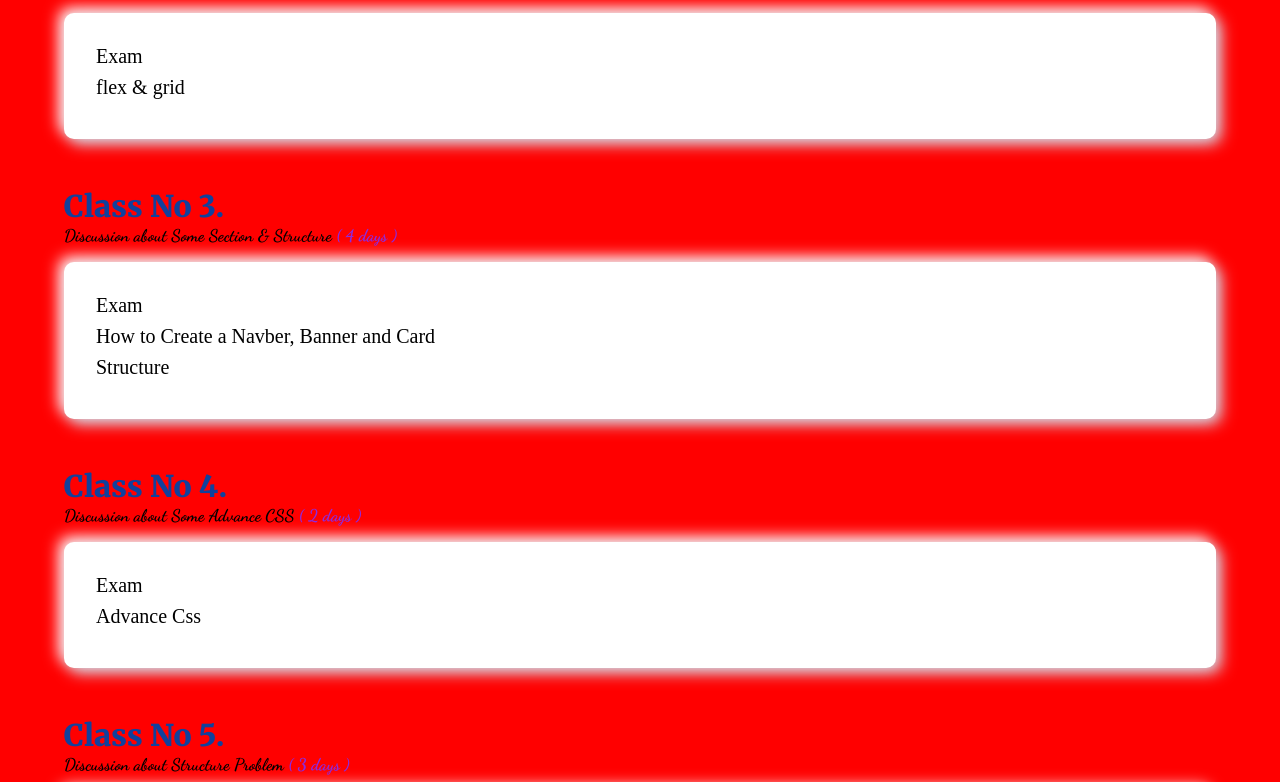
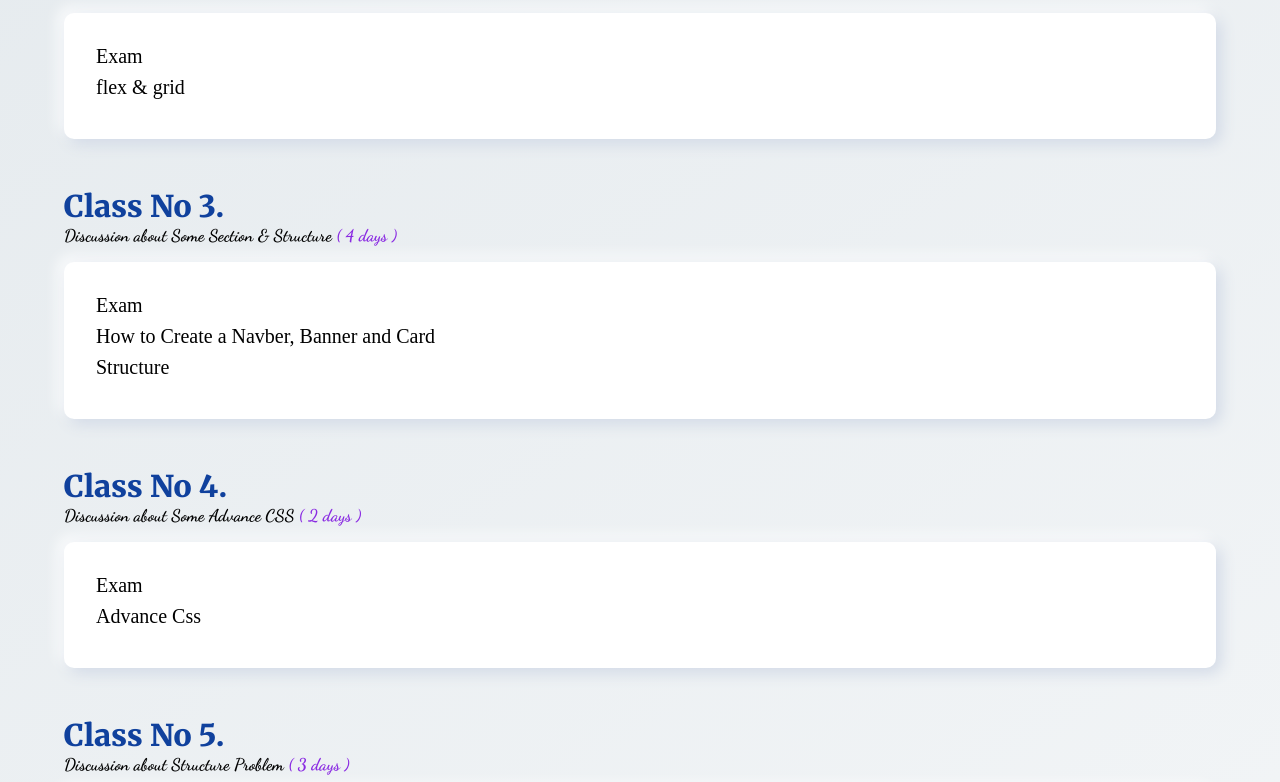
Before and after one commit to AmanullahHaquenobin/coolwebsite, a plain HTML site: page index.html in a window 1280 px wide. Shown: the part 722-1504 px from the top of the page. Drawn offline with Linux system fonts and the light colour scheme; a web font is replaced by a local one.

Commit message:
Update style.css

```diff
--- a/style.css
+++ b/style.css
@@ -3,7 +3,7 @@
 	padding: 0;
 }
 body{
-	background: red;
+	background: linear-gradient(145deg, #e2e8ec, #ffffff);
 	font-family: 'Merriweather', serif;
 }
 
```
